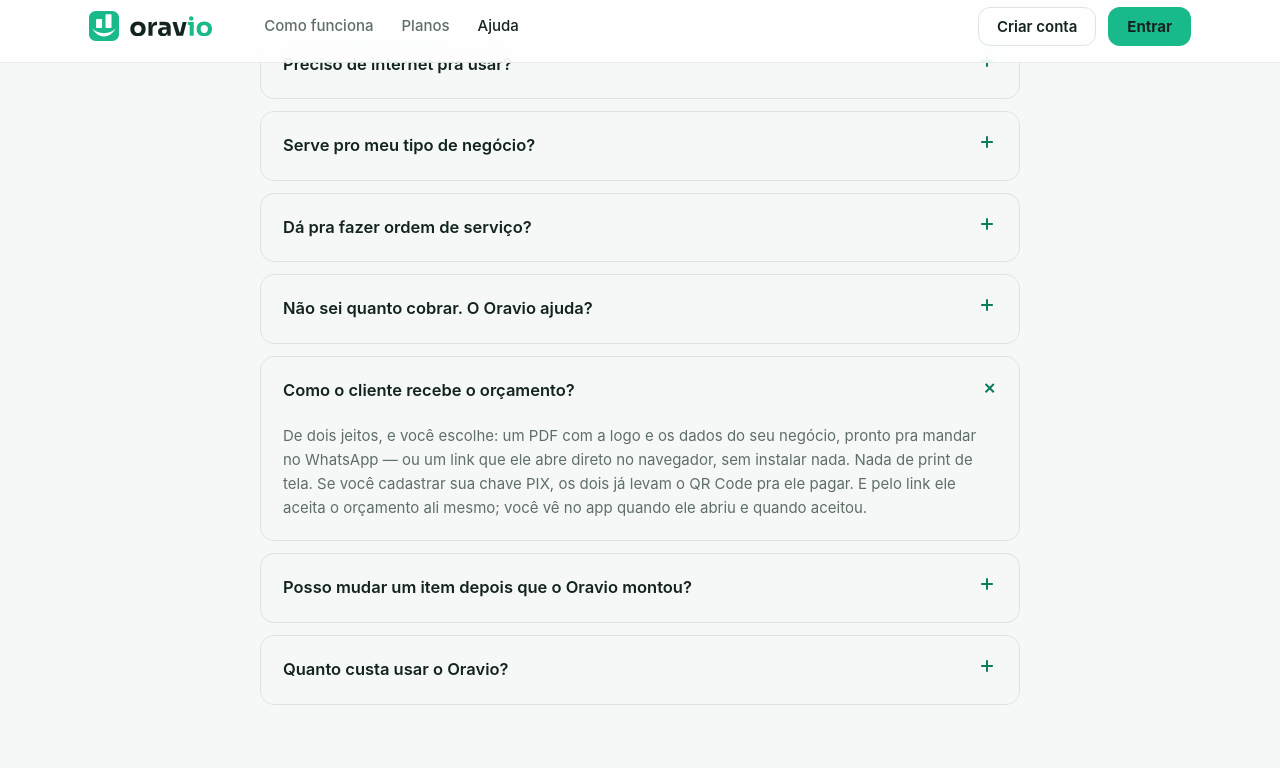
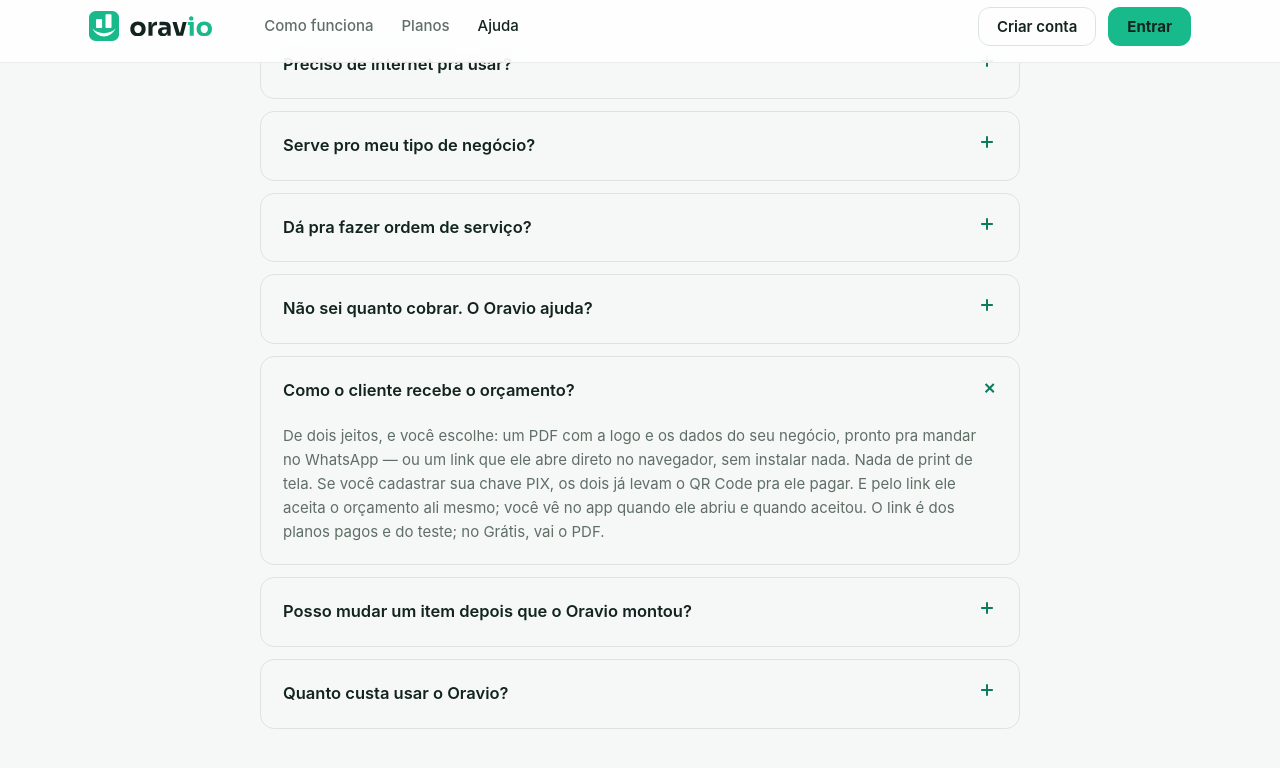
Before and after one commit to pomboatomico/oravio-landing, a plain HTML site: page ajuda.html in a window 1280 px wide. Both pictures are taken after a click on the heading "Como o cliente recebe o orçamento?". Shown: the part 986-1754 px from the top of the page. Drawn offline with Linux system fonts and the light colour scheme.

Commit message:
Ajuda: o link para o cliente é dos planos pagos (Grátis manual)
Co-Authored-By: Claude Opus 5.5 <noreply@anthropic.com>

```diff
--- a/ajuda.html
+++ b/ajuda.html
@@ -115,7 +115,7 @@
       </details>
       <details>
         <summary>Como o cliente recebe o orçamento?<span class="chev"><svg width="20" height="20" viewBox="0 0 24 24" fill="none" stroke="currentColor" stroke-width="2.4"><path d="M12 5v14M5 12h14"/></svg></span></summary>
-        <div class="ans">De dois jeitos, e você escolhe: um PDF com a logo e os dados do seu negócio, pronto pra mandar no WhatsApp — ou um link que ele abre direto no navegador, sem instalar nada. Nada de print de tela. Se você cadastrar sua chave PIX, os dois já levam o QR Code pra ele pagar. E pelo link ele aceita o orçamento ali mesmo; você vê no app quando ele abriu e quando aceitou.</div>
+        <div class="ans">De dois jeitos, e você escolhe: um PDF com a logo e os dados do seu negócio, pronto pra mandar no WhatsApp — ou um link que ele abre direto no navegador, sem instalar nada. Nada de print de tela. Se você cadastrar sua chave PIX, os dois já levam o QR Code pra ele pagar. E pelo link ele aceita o orçamento ali mesmo; você vê no app quando ele abriu e quando aceitou. O link é dos planos pagos e do teste; no Grátis, vai o PDF.</div>
       </details>
       <details>
         <summary>Posso mudar um item depois que o Oravio montou?<span class="chev"><svg width="20" height="20" viewBox="0 0 24 24" fill="none" stroke="currentColor" stroke-width="2.4"><path d="M12 5v14M5 12h14"/></svg></span></summary>
```
